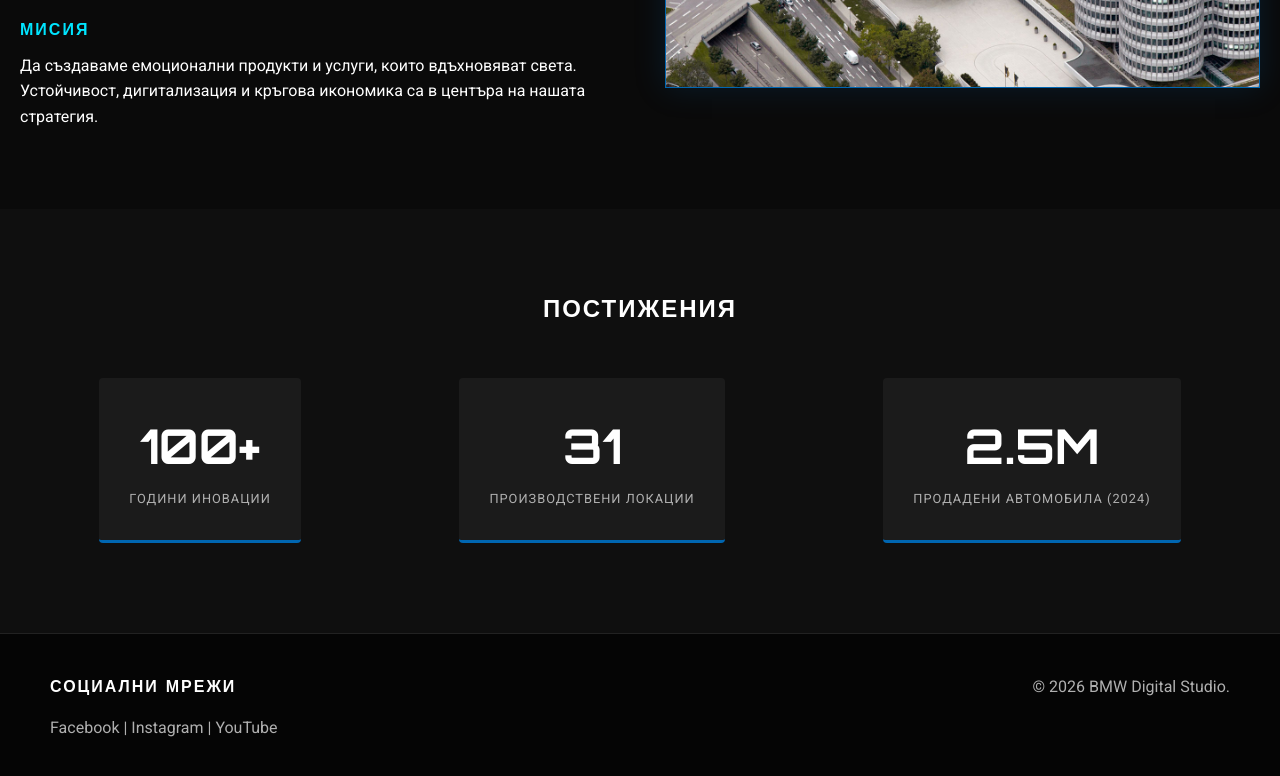
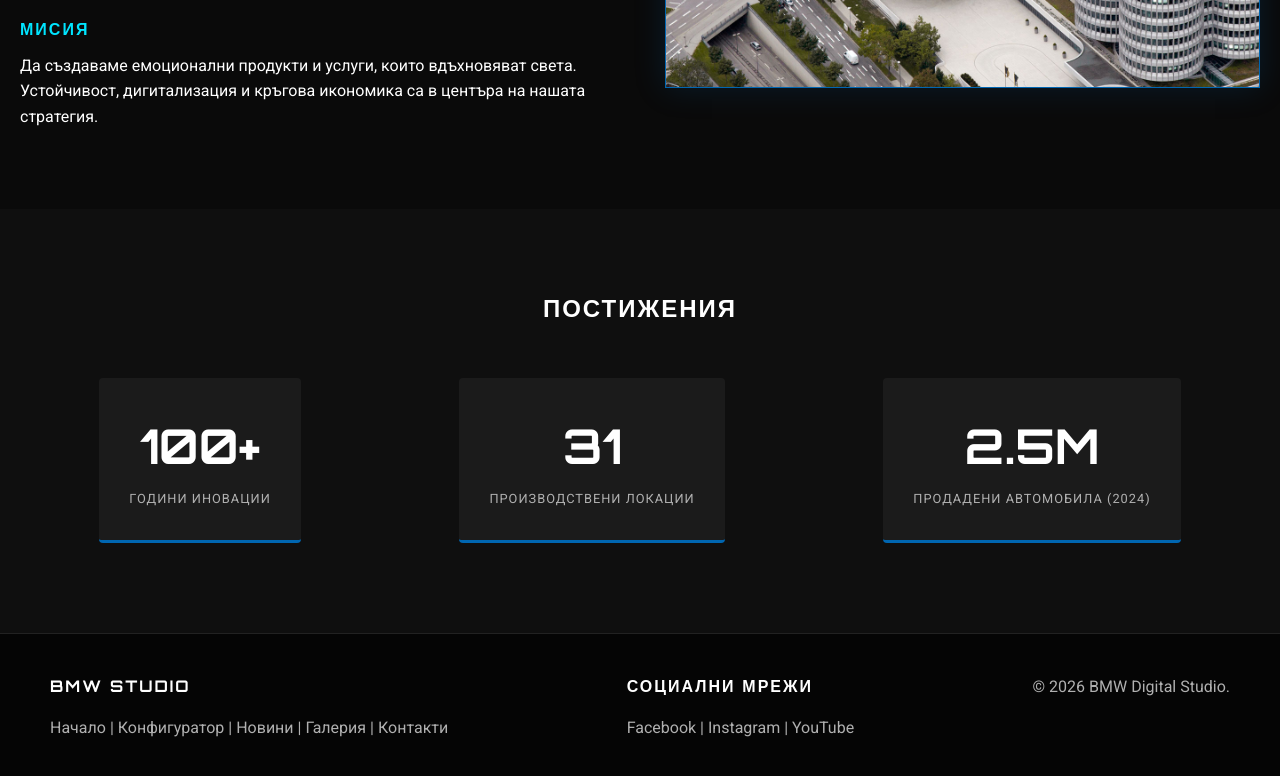
Before and after one commit to AStoyanov2231/BMW_Website, a plain HTML site: page index.html in a window 1280 px wide. Shown: the part 1246-2022 px from the top of the page. Drawn offline with Linux system fonts and the light colour scheme.

Commit message:
added links in the footer

```diff
--- a/css/contacts.css
+++ b/css/contacts.css
@@ -32,7 +32,7 @@
 
 .page-header h1 {
     font-family: 'Archivo Black', 'Saira Condensed', sans-serif;
-    font-size: 5rem;
+    font-size: 3rem;
     font-weight: 900;
     letter-spacing: -2px;
     background: linear-gradient(135deg, #ffffff 0%, #d0d0d0 50%, #ffffff 100%);
--- a/index.html
+++ b/index.html
@@ -87,6 +87,12 @@
 
     <footer>
         <div class="footer-section">
+            <h4>BMW Studio</h4>
+            <div class="social-links">
+                <a href="index.html">Начало</a> | <a href="configurator.html">Конфигуратор</a> | <a href="news.html">Новини</a> | <a href="gallery.html">Галерия</a> | <a href="contacts.html">Контакти</a>
+            </div>
+        </div>
+        <div class="footer-section">
             <h4>Социални Мрежи</h4>
             <div class="social-links">
                 <a href="https://www.facebook.com/BMW" target="_blank" rel="noopener">Facebook</a> | <a href="https://www.instagram.com/bmw" target="_blank" rel="noopener">Instagram</a> | <a href="https://www.youtube.com/BMW" target="_blank" rel="noopener">YouTube</a>
```
